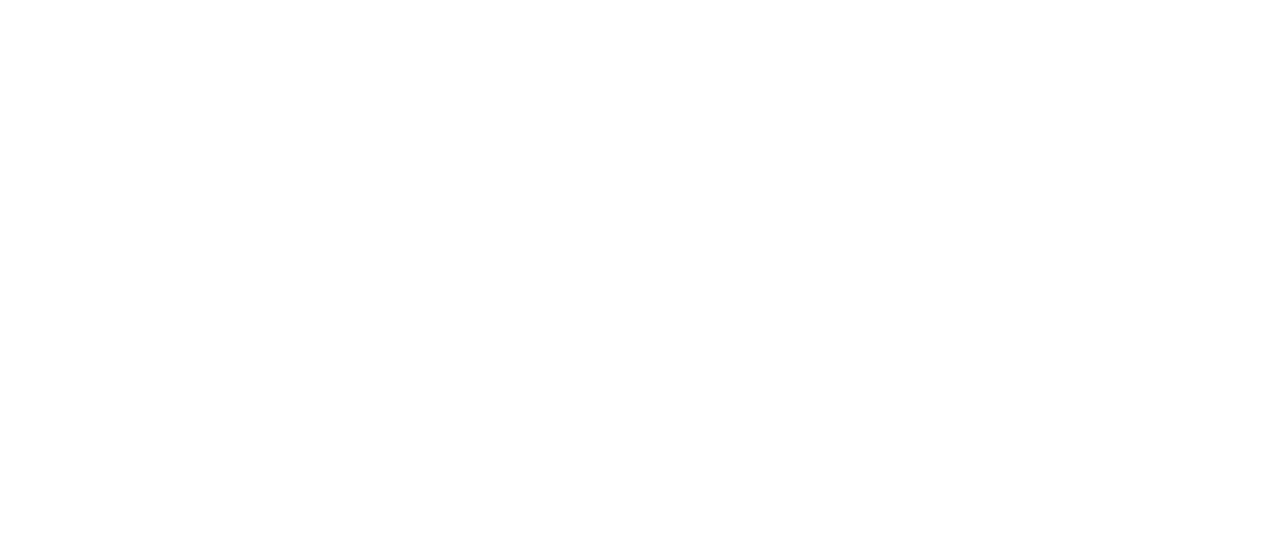
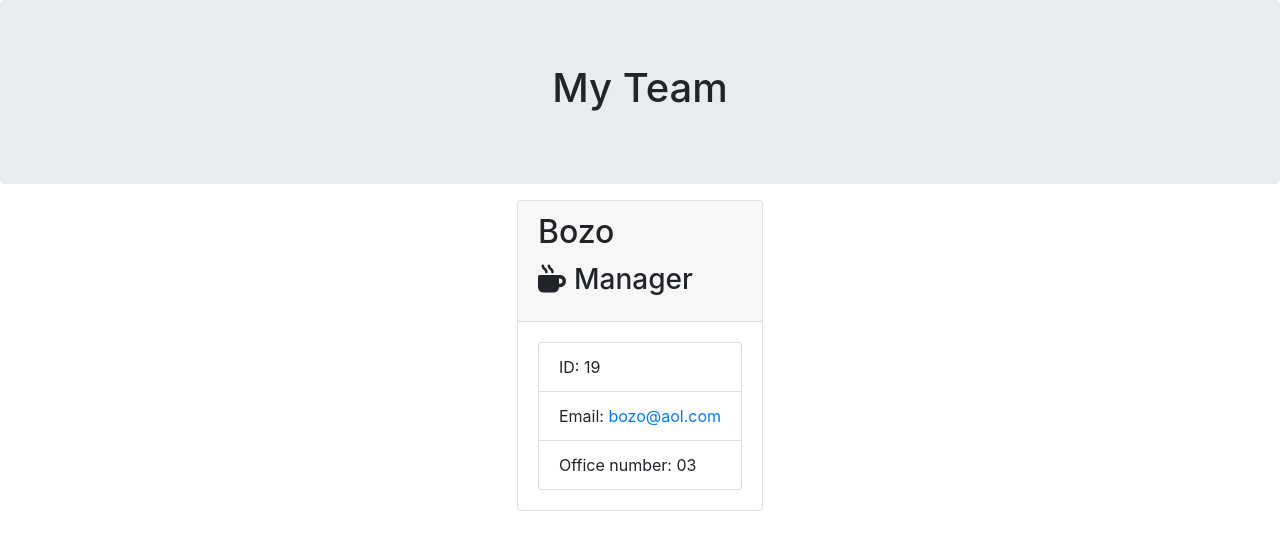
Before and after one commit to Jimmant91/Team_Profile_Generator, a website: page output/index.html in a window 1280 px wide. Drawn offline with nearby package versions, Linux system fonts and the light colour scheme.

Commit message:
added firt html employee card

```diff
--- a/output/index.html
+++ b/output/index.html
@@ -11,3 +11,32 @@
     <!-- <link rel="stylesheet" href="style.css"> -->
     <script src="https://kit.fontawesome.com/c502137733.js"></script>
 </head>
+
+<body>
+    <div class="container-fluid">
+        <div class="row">
+            <div class="col-12 jumbotron mb-3 team-heading">
+                <h1 class="text-center">My Team</h1>
+            </div>
+        </div>
+    </div>
+    <div class="container">
+        <div class="row">
+            <div class="team-area col-12 d-flex justify-content-center">
+
+        <div class="card employee-card">
+        <div class="card-header">
+            <h2 class="card-title">Bozo</h2>
+            <h3 class="card-title"><i class="fas fa-mug-hot mr-2"></i>Manager</h3>
+        </div>
+        <div class="card-body">
+            <ul class="list-group">
+                <li class="list-group-item">ID: 19</li>
+                <li class="list-group-item">Email: <a href="mailto:bob@aol.com">bozo@aol.com</a></li>
+                <li class="list-group-item">Office number: 03</li>
+            </ul>
+        </div>
+    </div>
+
+</body>
+</html>
```
